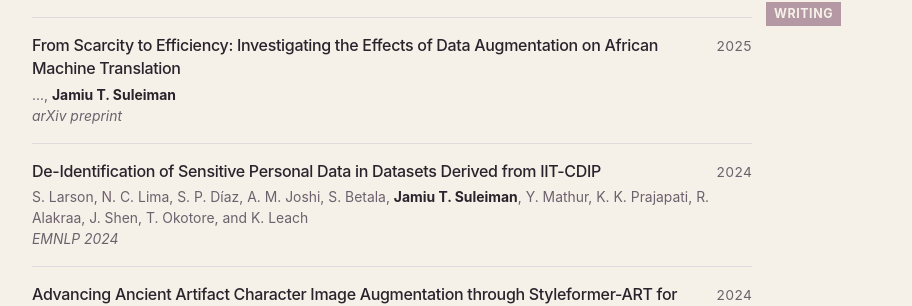
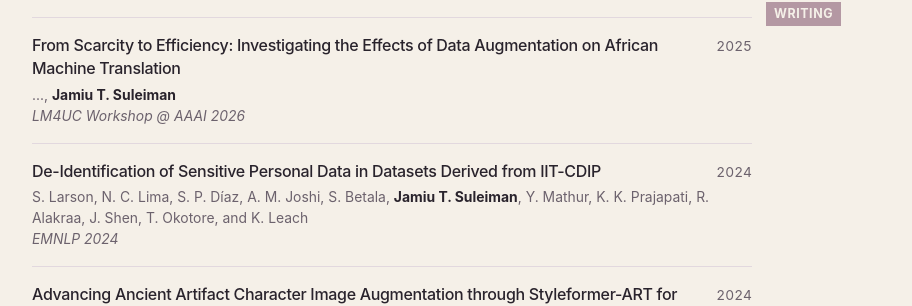
Before and after one commit to Tundeh/Tundeh.github.io, a Jekyll site: the page built from index.html, in a window 1280 px wide and 900 px high, scrolled down 1157 px. Shown: the part 152-458 px from the top of the window, without its empty margins (248-1160 px from the left). Built offline with Jekyll 4.4.1, drawn with Linux system fonts in a browser that asks for light colours.

Commit message:
Update the resume

```diff
--- a/_data/publications.yaml
+++ b/_data/publications.yaml
@@ -15,7 +15,7 @@ papers:
 
   - title: "From Scarcity to Efficiency: Investigating the Effects of Data Augmentation on African Machine Translation"
     authors: "..., <strong>Jamiu T. Suleiman</strong>"
-    venue: "arXiv preprint"
+    venue: "LM4UC Workshop @ AAAI 2026"
     year: "2025"
     paper_pdf: "https://arxiv.org/abs/2509.07471"
     selected: y
```
Also changed, not shown: 3 other files.
